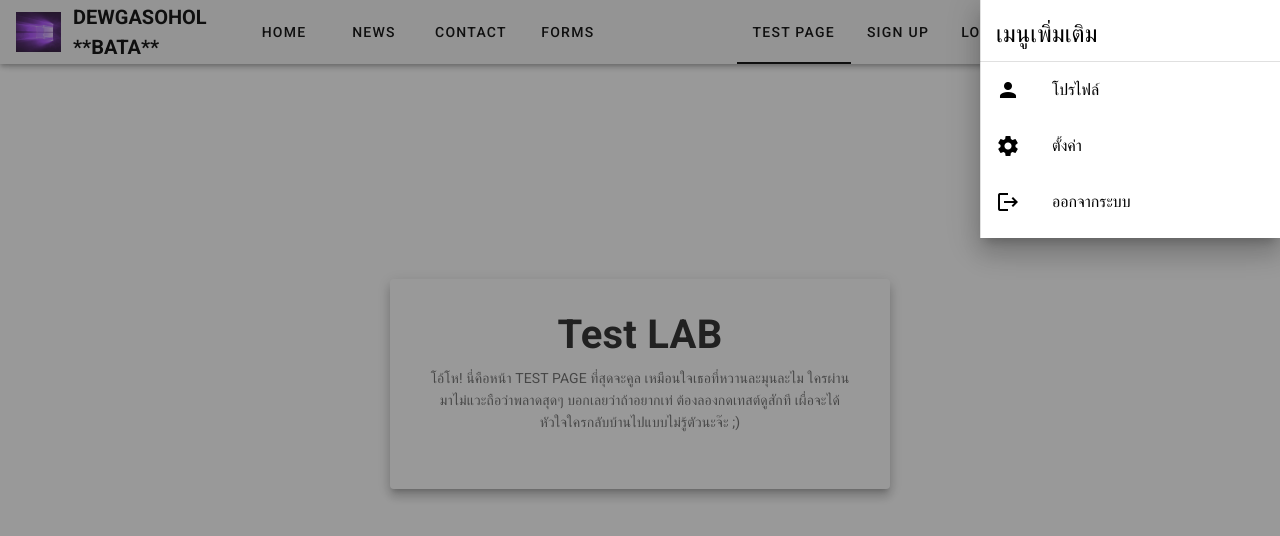
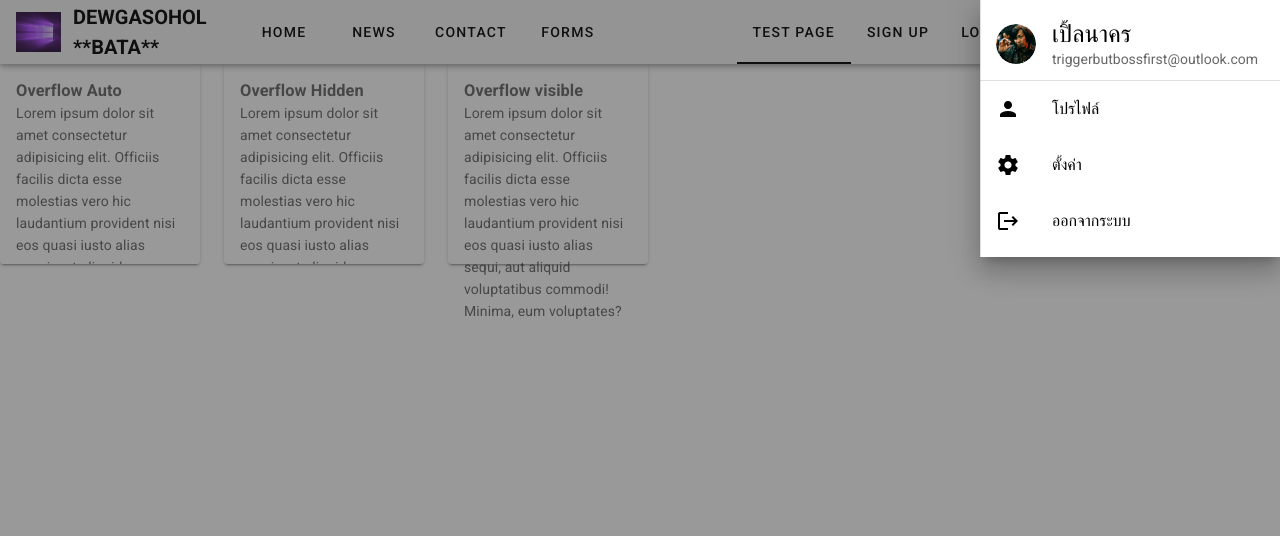
Before and after one commit to SasakuraDew/dewgasohol-beta, a Nuxt app: page /test in a window 1280 px wide. Both pictures are taken after a click on the button 1252 px from the left and 32 px from the top of the page. Shown: the top 536 px of the page. Built offline with nearby package versions, Linux system fonts and the light colour scheme.

Commit message:
13/7/2568 18:37

```diff
--- a/layouts/default.vue
+++ b/layouts/default.vue
@@ -35,12 +35,16 @@
       class="white">
       <v-list>
         <v-list-item>
+          <v-list-item-avatar>
+            <v-img src="/This is number 357.jpg"></v-img>
+          </v-list-item-avatar>
           <v-list-item-content class="black--text">
-            <v-list-item-title class="headline">เมนูเพิ่มเติม</v-list-item-title>
+            <v-list-item-title class="headline">เปิ้ลนาคร</v-list-item-title>
+            <v-list-item-subtitle>triggerbutbossfirst@outlook.com</v-list-item-subtitle>
           </v-list-item-content>
         </v-list-item>
         <v-divider></v-divider>
-        <v-list-item link class="black--text">
+        <v-list-item link class="black--text" to="/member/profile">
           <v-list-item-icon><v-icon class="black--text">mdi-account</v-icon></v-list-item-icon>
           <v-list-item-title>โปรไฟล์</v-list-item-title>
         </v-list-item>
--- /dev/null
+++ b/pages/member/profile.vue
@@ -0,0 +1,50 @@
+<template>
+  <v-container class="py-8" style="max-width: 500px; margin: 0 auto;">
+    <v-card>
+      <v-card-title class="headline">โปรไฟล์สมาชิก</v-card-title>
+      <v-divider></v-divider>
+      <v-card-text>
+        <v-row align="center" justify="center">
+          <v-avatar size="100">
+            <v-img src="/This is number 357.jpg"></v-img>
+          </v-avatar>
+        </v-row>
+        <v-row class="mt-4">
+          <v-col cols="4" class="font-weight-bold">ชื่อ-สกุล:</v-col>
+          <v-col cols="8">เปิ้ลนาคร</v-col>
+        </v-row>
+        <v-row>
+          <v-col cols="4" class="font-weight-bold">อีเมล:</v-col>
+          <v-col cols="8">triggerbutbossfirst@outlook.com</v-col>
+        </v-row>
+        <v-row>
+          <v-col cols="4" class="font-weight-bold">เบอร์โทร:</v-col>
+          <v-col cols="8">081-234-5678</v-col>
+        </v-row>
+        <v-row>
+          <v-col cols="4" class="font-weight-bold">ที่อยู่:</v-col>
+          <v-col cols="8">123/45 หมู่ 6 ต.ตัวอย่าง อ.เมือง จ.กรุงเทพฯ 10000</v-col>
+        </v-row>
+        <v-row>
+          <v-col cols="4" class="font-weight-bold">คำอธิบาย:</v-col>
+          <v-col cols="8">ลูก 357 นี่หว่า ลูกนี้ซื้อมาจากร้านเฮียฮงหลังดิโอลด์สยาม ไอนี้มือปืนมีนายเว้ย เด็กซุ้มแน่นอน</v-col>
+        </v-row>
+      </v-card-text>
+      <v-card-actions>
+        <v-btn color="primary" outlined>แก้ไขข้อมูล</v-btn>
+      </v-card-actions>
+    </v-card>
+  </v-container>
+</template>
+
+<script>
+export default {
+  name: 'ProfilePage'
+}
+</script>
+
+<style scoped>
+.font-weight-bold {
+  font-weight: bold;
+}
+</style>
--- a/pages/test.vue
+++ b/pages/test.vue
@@ -1,14 +1,37 @@
 <template>
-  <v-container class="d-flex flex-column align-center justify-center" style="height: 80vh;">
-    <v-card width="500" elevation="8" class="pa-6">
-      <v-card-title class="justify-center">
-        <h1>Test LAB</h1>
-      </v-card-title>
-      <v-card-text class="text-center">
-        <p>
-          โอ้โห! นี่คือหน้า TEST PAGE ที่สุดจะคูล เหมือนใจเธอที่หวานละมุนละไม ใครผ่านมาไม่แวะถือว่าพลาดสุดๆ บอกเลยว่าถ้าอยากเท่ ต้องลองกดเทสต์ดูสักที เผื่อจะได้หัวใจใครกลับบ้านไปแบบไม่รู้ตัวนะจ๊ะ ;)
-        </p>
-      </v-card-text>
-    </v-card>
-  </v-container>
+  <v-row>
+    <v-col cols="auto">
+      <v-card width="200" height="200" class="overflow-auto">
+        <v-card-text>
+          <h3>Overflow Auto</h3>
+          Lorem ipsum dolor sit amet consectetur adipisicing elit. Officiis
+          facilis dicta esse molestias vero hic laudantium provident nisi eos
+          quasi iusto alias sequi, aut aliquid voluptatibus commodi! Minima, eum
+          voluptates?
+        </v-card-text>
+      </v-card>
+    </v-col>
+    <v-col cols="auto">
+      <v-card width="200" height="200" class="overflow-hidden">
+        <v-card-text>
+          <h3>Overflow Hidden</h3>
+          Lorem ipsum dolor sit amet consectetur adipisicing elit. Officiis
+          facilis dicta esse molestias vero hic laudantium provident nisi eos
+          quasi iusto alias sequi, aut aliquid voluptatibus commodi! Minima, eum
+          voluptates?
+        </v-card-text>
+      </v-card>
+    </v-col>
+    <v-col cols="auto">
+      <v-card width="200" height="200" class="overflow-visible">
+        <v-card-text>
+          <h3>Overflow visible</h3>
+          Lorem ipsum dolor sit amet consectetur adipisicing elit. Officiis
+          facilis dicta esse molestias vero hic laudantium provident nisi eos
+          quasi iusto alias sequi, aut aliquid voluptatibus commodi! Minima, eum
+          voluptates?
+        </v-card-text>
+      </v-card>
+    </v-col>
+  </v-row>
 </template>
```
Also changed, not shown: static/This is number 357.jpg (added).
